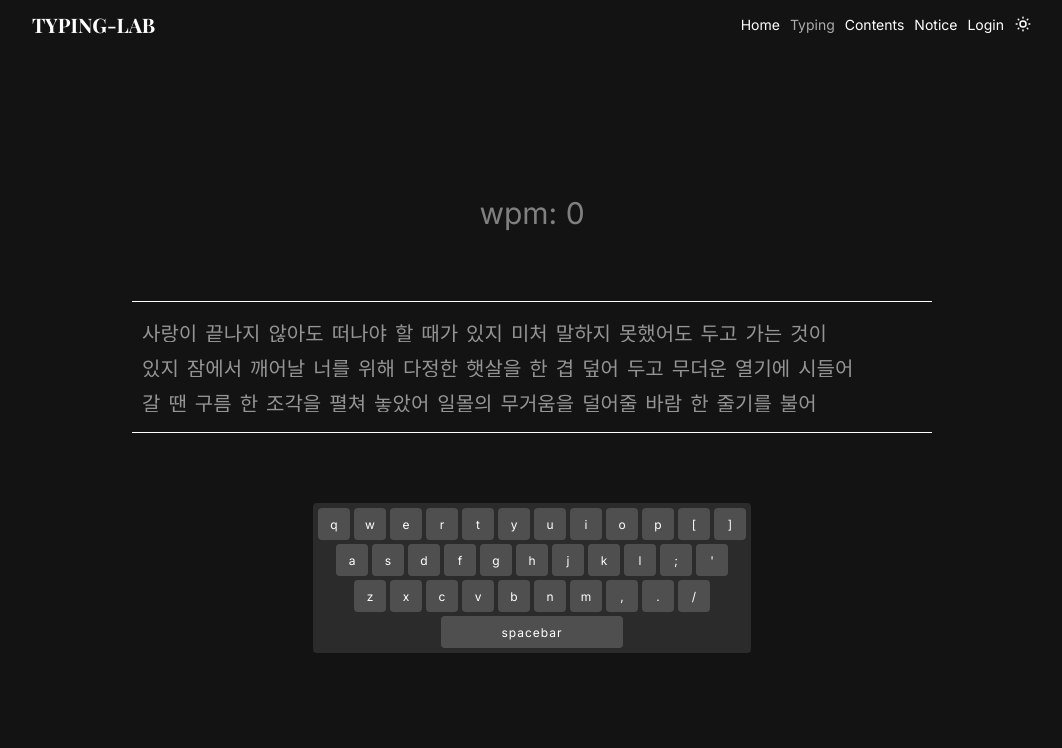
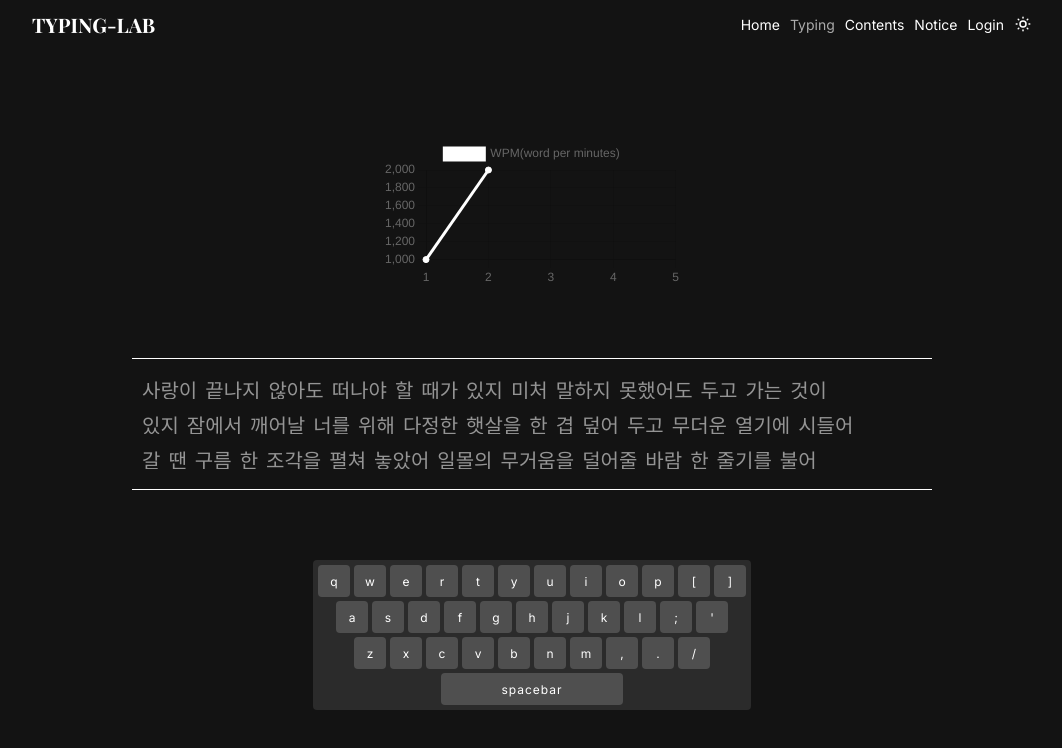
Before and after one commit to lofi-J/Typing-Lab, a Next.js app: page /typing in a window 1280 px wide. Shown: the top 748 px of the page, without its empty margins (108-1170 px from the left). Built offline with nearby package versions, Linux system fonts and the light colour scheme; a web font is replaced by a local one.

Commit message:
[개발] Chart.js 도입

```diff
--- /dev/null
+++ b/component/chart/LineChart.tsx
@@ -0,0 +1,26 @@
+import {Chart as ChartJS, CategoryScale, LinearScale, PointElement, LineElement, Legend} from "chart.js";
+import { Line } from 'react-chartjs-2';
+
+ChartJS.register(CategoryScale, LinearScale, PointElement, LineElement, Legend);
+
+interface ILineChart {
+  wpms: number[];
+}
+const LineChart = ({wpms}: ILineChart) => {
+  const data = {
+    labels: [1,2,3,4,5],
+    datasets: [
+      {
+        label: 'WPM(word per minutes)',
+        data: [1000, 2000],
+        backgroundColor: "#fff",
+        borderColor: "#fff"
+      },
+    ],
+  }
+  return (
+    <Line data={data} />
+  );
+}
+
+export default LineChart;
--- a/component/dashboard/WpmDashboard/WpmDashboard.tsx
+++ b/component/dashboard/WpmDashboard/WpmDashboard.tsx
@@ -4,6 +4,7 @@ import moment from "moment/moment";
 import {TTextCounts} from "@/app/typing/page";
 import useElapsedTimer from "@/hooks/useElapsedTimer";
 import useCalcWPM from "@/hooks/useCalcWPM";
+import LineChart from "@/component/chart/LineChart";
 
 
 interface IWpmDashboard {
@@ -14,11 +15,11 @@ interface IWpmDashboard {
 const WpmDashboard = ({textCounts, startTime}: IWpmDashboard) => {
   const {elapsed, flagTick} = useElapsedTimer(startTime);
   const wpm = useCalcWPM(textCounts.totalCount, elapsed, flagTick);
-  // TODO chart.js 그래프
+
   return (
     <div className={styles.container}>
       <div className={styles.test}>
-        <p className={styles.wpm}>wpm: {wpm}</p>
+        <LineChart wpms={[]} />
       </div>
     </div>
   );
--- a/package.json
+++ b/package.json
@@ -9,10 +9,12 @@
     "lint": "next lint"
   },
   "dependencies": {
+    "chart.js": "^4.4.3",
     "firebase": "^10.12.2",
     "moment": "^2.30.1",
     "next": "14.2.4",
     "react": "^18",
+    "react-chartjs-2": "^5.2.0",
     "react-dom": "^18",
     "react-icons": "^5.2.1"
   },
```
Also changed, not shown: 1 other file (tests, documents, lock files or other folders).
